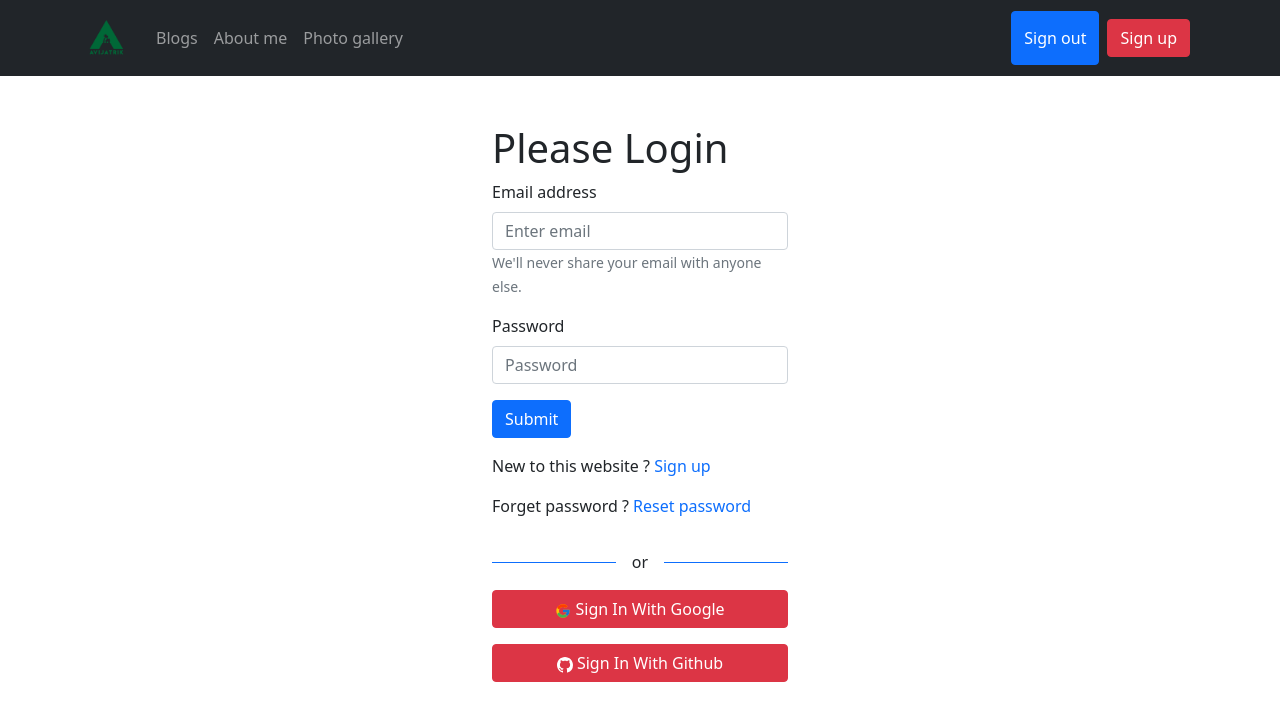
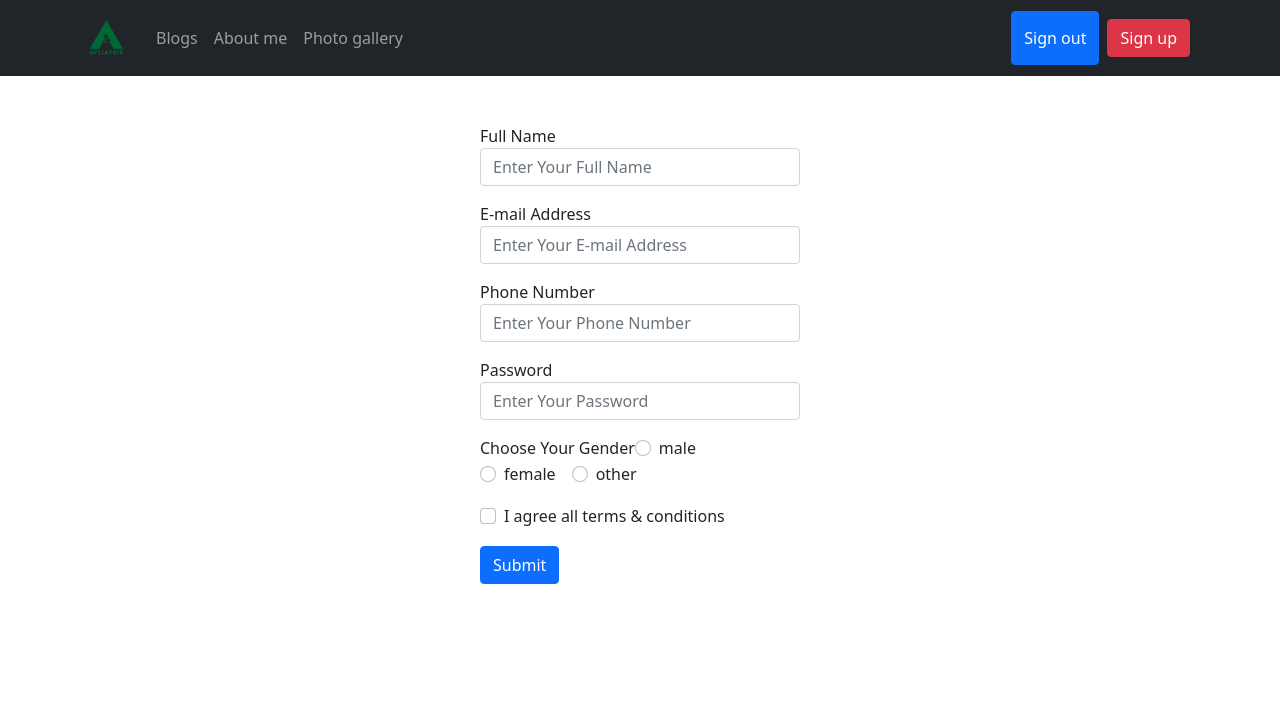
Before and after one commit to dwaipayan01/independent-service-provider, a React (Create React App) app: page /checkout/1 in a window 1280 px wide. Before the commit this address led to /login. Shown: the top 720 px of the page. Built offline with nearby package versions, Linux system fonts and the light colour scheme; no server answers; sample sign-in values are in the browser's storage.

Commit message:
my tenth commit

```diff
--- a/package.json
+++ b/package.json
@@ -12,6 +12,7 @@
     "react-bootstrap": "^2.3.0",
     "react-dom": "^18.0.0",
     "react-firebase-hooks": "^5.0.3",
+    "react-hook-form": "^7.30.0",
     "react-icons": "^4.3.1",
     "react-router-dom": "^6.3.0",
     "react-scripts": "5.0.1",
--- a/src/pages/CheckOut/CheckOut.js
+++ b/src/pages/CheckOut/CheckOut.js
@@ -1,9 +1,95 @@
 import React from 'react';
 
 const CheckOut = () => {
+    const handleSubmit = () => {
+        alert("Thank you for submitting");
+    }
     return (
-        <div>
-            <h1>This is Checkout page</h1>
+        <div className='mx-auto w-25 mt-5'>
+            <form action="">
+                <div class="form-group mt-3">
+                    <label for="fullname">Full Name</label>
+                    <input
+                        type="text"
+                        class="form-control"
+                        id="fullname"
+                        placeholder="Enter Your Full Name"
+                        required
+                    />
+                </div>
+                <div class="form-group mt-3">
+                    <label for="email">E-mail Address</label>
+                    <input
+                        type="text"
+                        class="form-control"
+                        id="email"
+                        placeholder="Enter Your E-mail Address"
+                        required
+                    />
+                </div>
+                <div class="form-group mt-3">
+                    <label for="phone">Phone Number</label>
+                    <input
+                        type="text"
+                        class="form-control"
+                        id="phone"
+                        placeholder="Enter Your Phone Number"
+                        required
+                    />
+                </div>
+                <div class="form-group mt-3">
+                    <label for="password">Password</label>
+                    <input
+                        type="text"
+                        class="form-control"
+                        id="password"
+                        placeholder="Enter Your Password"
+                        required
+                    />
+                </div>
+                <div class="form-group mt-3">
+                    <label for="gender" class="mr-4">Choose Your Gender</label>
+                    <div class="form-check form-check-inline">
+                        <input
+                            class="form-check-input"
+                            type="radio"
+                            id="male"
+                            value="male"
+                            name="gender"
+                        />
+                        <label class="form-check-label" for="male">male</label>
+                    </div>
+                    <div class="form-check form-check-inline">
+                        <input
+                            class="form-check-input"
+                            type="radio"
+                            id="female"
+                            value="female"
+                            name="gender"
+                        />
+                        <label class="form-check-label" for="female">female</label>
+                    </div>
+                    <div class="form-check form-check-inline">
+                        <input
+                            class="form-check-input"
+                            type="radio"
+                            id="other"
+                            value="other"
+                            name="gender"
+                        />
+                        <label class="form-check-label " for="other">other</label>
+                    </div>
+                </div>
+                <div class="form-group mx-auto mt-3">
+                    <div class="form-check form-check-inline">
+                        <input class="form-check-input" type="checkbox" id="tnc" />
+                        <label class="form-check-label" for="tnc"
+                        >I agree all terms & conditions</label
+                        >
+                    </div>
+                </div>
+                <button onClick={handleSubmit} class="btn btn-primary mx-auto mt-3">Submit</button>
+            </form>
         </div>
     );
 };
--- /dev/null
+++ b/src/pages/Footer/Footer.css
@@ -0,0 +1,19 @@
+.icon-one {
+
+    background-color: gray;
+    justify-content: center;
+    margin-top: 70px;
+    cursor: pointer;
+
+
+
+
+
+}
+
+.footer {
+    width: 100%;
+    height: 200px;
+    background-color: rgb(13, 236, 225);
+
+}
--- /dev/null
+++ b/src/pages/Footer/Footer.js
@@ -0,0 +1,23 @@
+import React from 'react';
+import { BsInstagram } from 'react-icons/bs';
+import { AiFillLinkedin } from 'react-icons/ai';
+import { AiOutlineTwitter } from 'react-icons/ai';
+import { AiOutlineFacebook } from 'react-icons/ai';
+import "./Footer.css";
+
+const Footer = () => {
+    return (
+        <div className='footer'>
+            <div className=" d-flex justify-content-center ">
+                <p><BsInstagram className='ms-5  w-100 icon-one rounded-circle'></BsInstagram></p>
+                <p><AiFillLinkedin className='ms-5  w-100 icon-one rounded-circle'></AiFillLinkedin></p>
+                <p><AiOutlineTwitter className='ms-5 w-100 icon-one rounded-circle'></AiOutlineTwitter></p>
+                <p><AiOutlineFacebook className='ms-5 w-100 icon-one rounded-circle'></AiOutlineFacebook></p>
+                <p></p>
+            </div>
+            <p className='text-center ms-5'>2022 Travel, All rights reserved.</p>
+        </div>
+    );
+};
+
+export default Footer;
--- a/src/pages/Home/Home.js
+++ b/src/pages/Home/Home.js
@@ -1,6 +1,7 @@
 import React from 'react';
 import Banner from '../Banner/Banner';
 import Destinations from '../Destination/Destinations';
+import Footer from '../Footer/Footer';
 import Services from '../Services/Services';
 
 
@@ -10,6 +11,7 @@ const Home = () => {
             <Banner></Banner>
             <Services></Services>
             <Destinations></Destinations>
+            <Footer></Footer>
 
         </div>
     );
--- /dev/null
+++ b/src/pages/Loading/Loading.js
@@ -0,0 +1,12 @@
+import React from 'react';
+import { Spinner } from 'react-bootstrap';
+
+const Loading = () => {
+    return (
+        <div style={{ height: "400px" }} className="w-100 d-flex justify-content-center align-items-center">
+            <Spinner animation="border" variant="primary" />
+        </div>
+    );
+};
+
+export default Loading;
--- a/src/pages/RequiredAuth/RequiredAuth.js
+++ b/src/pages/RequiredAuth/RequiredAuth.js
@@ -2,10 +2,14 @@ import React from 'react';
 import { useAuthState } from 'react-firebase-hooks/auth';
 import { Navigate, useLocation } from 'react-router-dom';
 import auth from '../../firebase.init';
+import Loading from '../Loading/Loading';
 
 const RequiredAuth = ({ children }) => {
     const [user, loading, error] = useAuthState(auth);
     const location = useLocation();
+    if (loading) {
+        return <Loading></Loading>
+    }
     if (!user) {
         return <Navigate to="/login" state={{ from: location }} replace />;
     }
```
Also changed, not shown: src/pages/CheckOut/Checkout.css (added), 1 other file (tests, documents, lock files or other folders).
